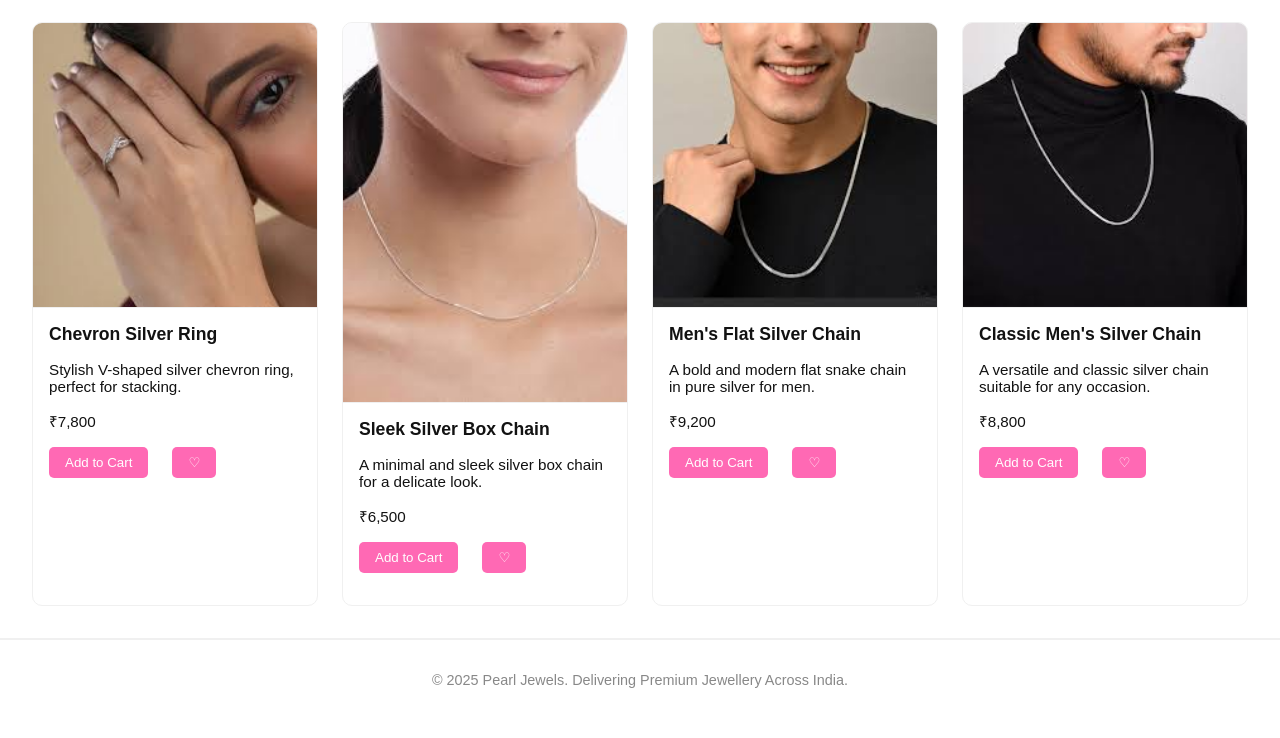
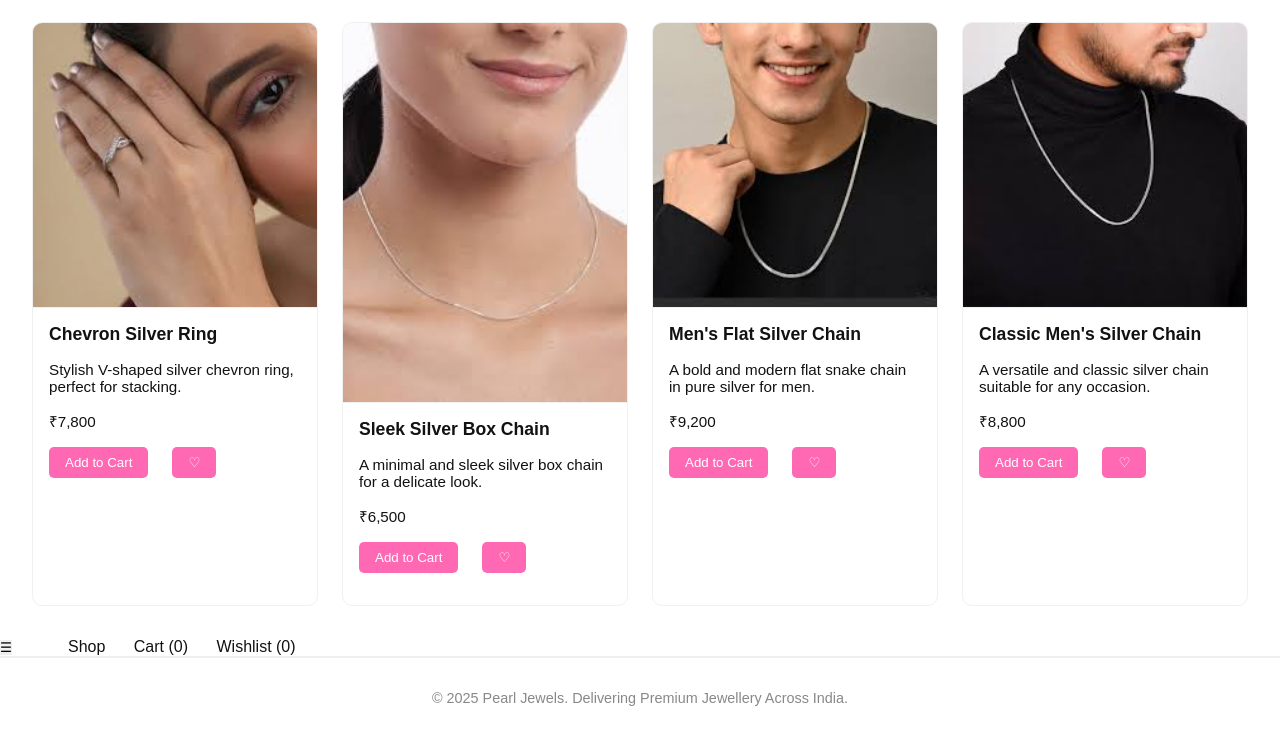
Before and after one commit to Pari01-code/Pearl-Jewllery-Store-, a website: page index.html in a window 1280 px wide. Shown: the part 5814-6552 px from the top of the page. Drawn offline with Linux system fonts and the light colour scheme; no server answers.

Commit message:
Update index.html

```diff
--- a/index.html
+++ b/index.html
@@ -103,6 +103,16 @@
   </div>
 </div>
 
+  <div class="header-right">
+  <button class="hamburger" onclick="toggleMenu()">☰</button>
+  <nav id="mobile-nav">
+    <a href="#products">Shop</a>
+    <a href="#" onclick="toggleModal('cart-modal')">Cart (<span id="cart-count">0</span>)</a>
+    <a href="#" onclick="toggleModal('wishlist-modal')">Wishlist (<span id="wishlist-count">0</span>)</a>
+  </nav>
+</div>
+
+
 <footer>
   &copy; 2025 Pearl Jewels. Delivering Premium Jewellery Across India.
 </footer>
```
